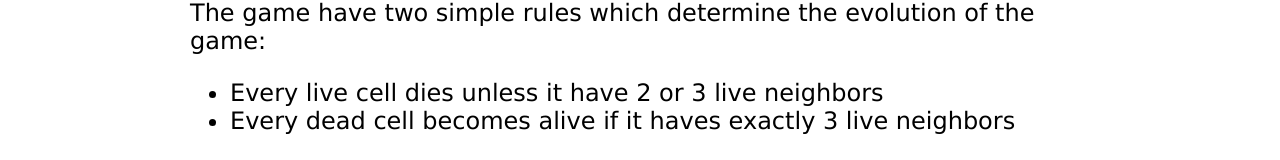
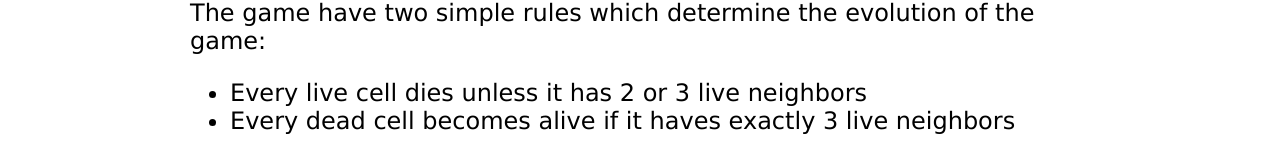
Before and after one commit to LuisAlfonsoG/game-of-life, a plain HTML site: page index.html in a window 1280 px wide. Shown: the part 1074-1234 px from the top of the page. Drawn offline with Linux system fonts and the light colour scheme.

Commit message:
Update index.html
Orthography correction

```diff
--- a/index.html
+++ b/index.html
@@ -23,7 +23,7 @@
         </p>
         <p>The game have two simple rules which determine the evolution of the game:</p>
         <ul>
-            <li>Every live cell dies unless it have 2 or 3 live neighbors</li>
+            <li>Every live cell dies unless it has 2 or 3 live neighbors</li>
             <li>Every dead cell becomes alive if it haves exactly 3 live neighbors</li>
         </ul>
         <p>
```
